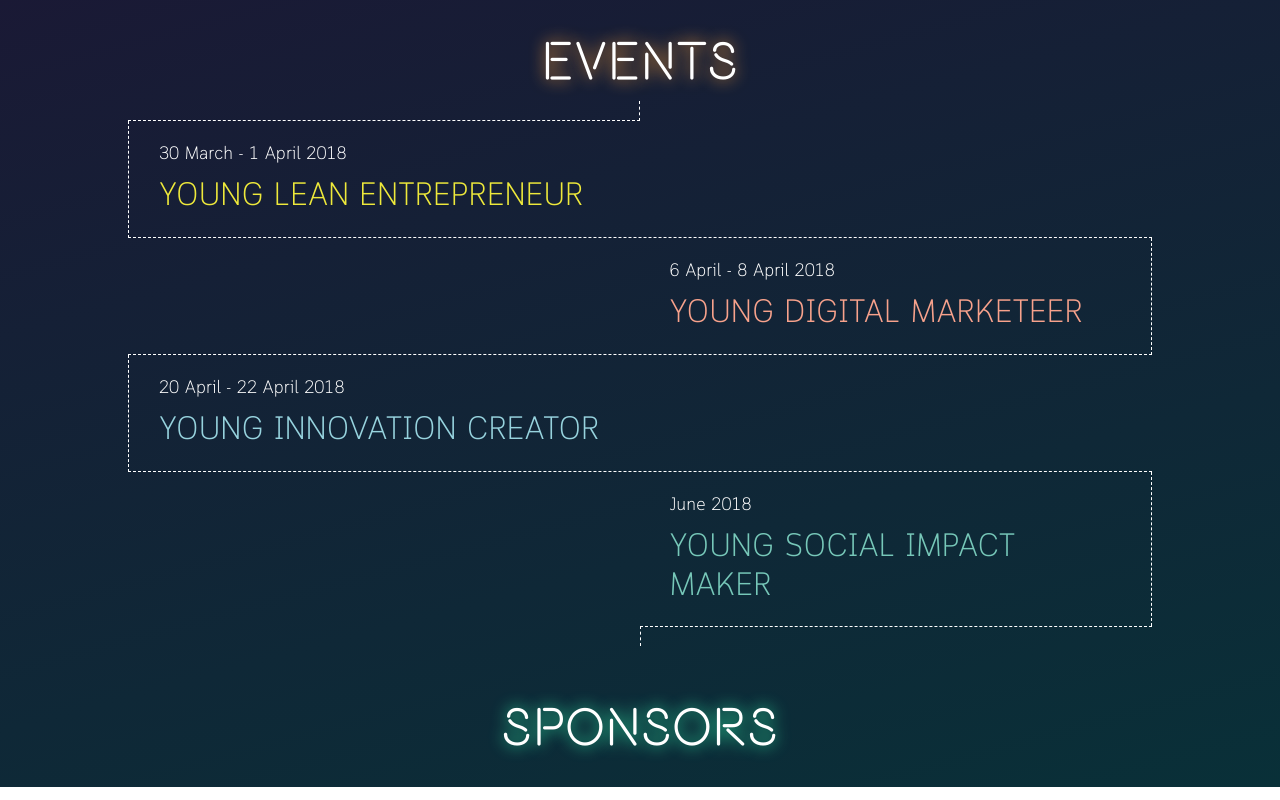
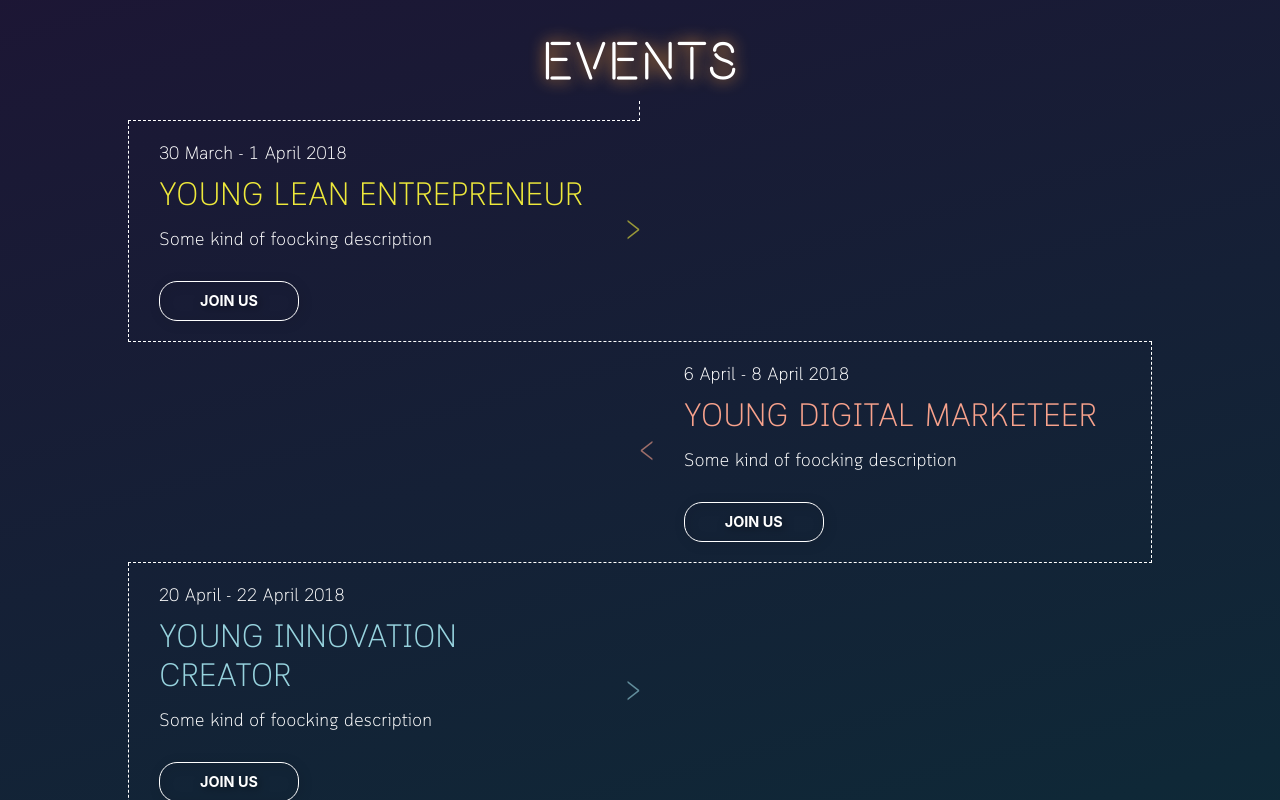
Before and after one commit to Th1nkK1D/ypp-landing, a Vue app: page / in a window 1280 px wide. Shown: the part 800-1600 px from the top of the page. Built offline with nearby package versions, Linux system fonts and the light colour scheme; what vue-scrollactive would draw is missing.

Commit message:
Add events join and expansion btn

```diff
--- a/src/App.vue
+++ b/src/App.vue
@@ -40,12 +40,25 @@
 
       <!-- Event -->
       <div v-for="(event, e) in events" :key="e" :class="'columns is-gapless dash ' + (e < events.length-1 ? 'd-bottom ' : '') + (e%2 === 0 ? 'd-left' : 'd-right')">
-        <div v-if="e%2 !== 0" class="column"></div>
+        <div  v-if="e%2 !== 0" class="column"></div>
 
         <div class="column">
-          <div class="event">
-            {{event.date}}
-            <p :style="'color: ' + event.color">{{event.name}}</p>
+          <div class="columns is-gapless is-mobile">
+            <div v-if="e%2 !== 0" class="column is-narrow expander" :style="'color: ' + event.color">
+              <span>&lt;</span>
+            </div>
+            <div class="column">
+              <div class="event">
+                {{event.date}}
+                <p class="title" :style="'color: ' + event.color">{{event.name}}</p>
+                <p>Some kind of foocking description</p>
+                <br>
+                <button class="btn-prim">JOIN US</button>
+              </div>
+            </div>
+            <div v-if="e%2 === 0" class="column is-narrow expander" :style="'color: ' + event.color">
+              <span>&gt;</span>
+            </div>
           </div>
         </div>
 
@@ -121,14 +134,16 @@ export default {
   }
 
   .btn-prim {
-    color: black;
     font-size: 0.8em;
     font-weight: bold;
     height: 40px;
     width: 140px;
     border-radius: 18px;
     border: 1px solid white;
+    color: white;
+    background: transparent;
     filter: drop-shadow(2px 2px 5px rgba(0,0,0,0.5));
+    transition: all .5s;
   }
 
   .is-gapless {
@@ -295,8 +310,8 @@ export default {
       padding: 20px 30px;
       text-align: left;
 
-      p {
-        margin: 10px 0 0 0;
+      .title {
+        margin: 10px 0;
         font-size: 1.8em;
         line-height: 1.2;
 
@@ -305,5 +320,21 @@ export default {
         }
       }
     }
+
+    .expander {
+      font-size: 1.8em;
+      padding: 5px;
+      display: flex;
+      justify-content: center;
+      opacity: 0.6;
+
+      span {
+        margin: auto;
+      }
+
+      &:hover {
+        opacity: 1;
+      }
+    }
   }
 </style>
```
